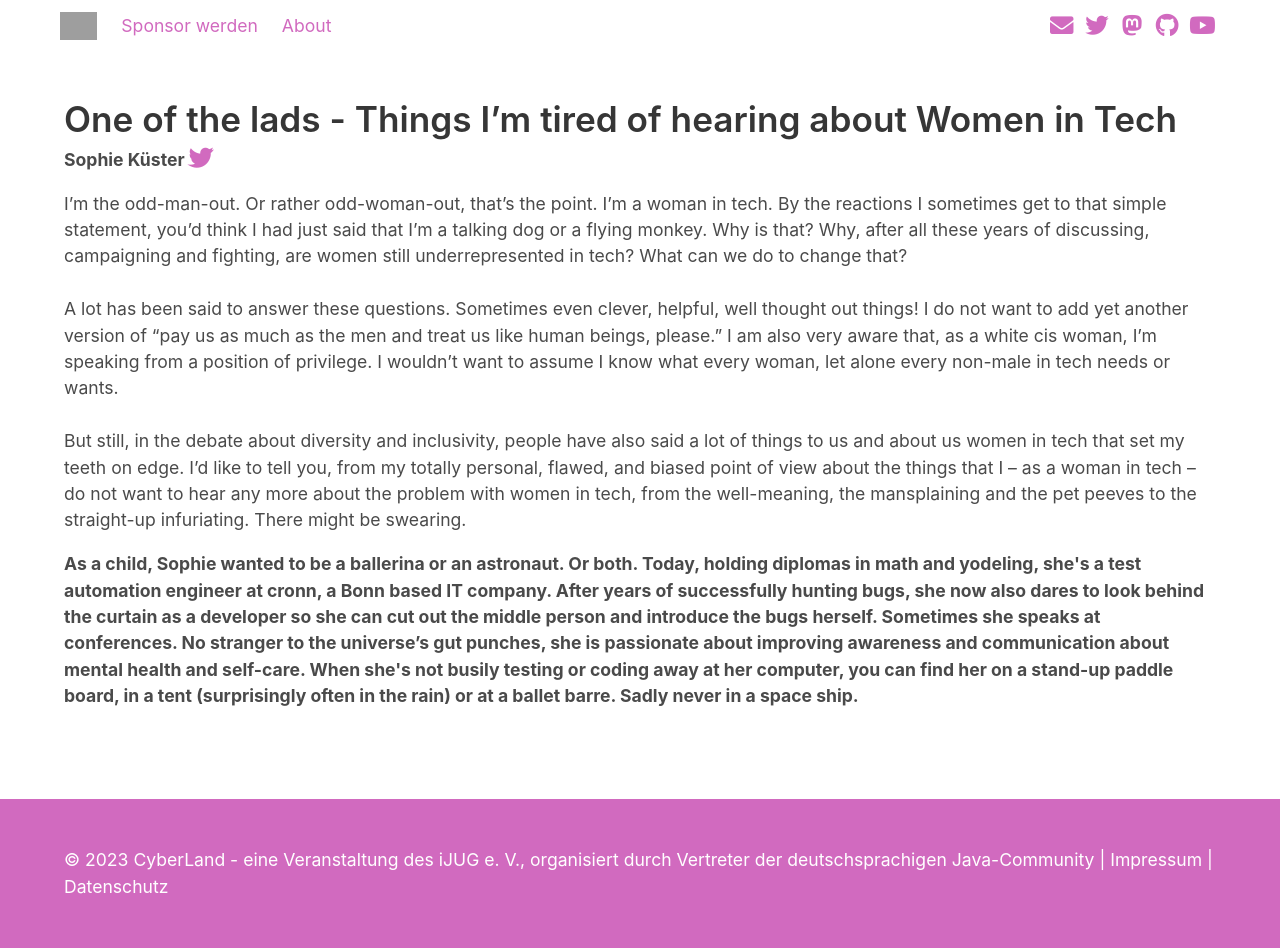
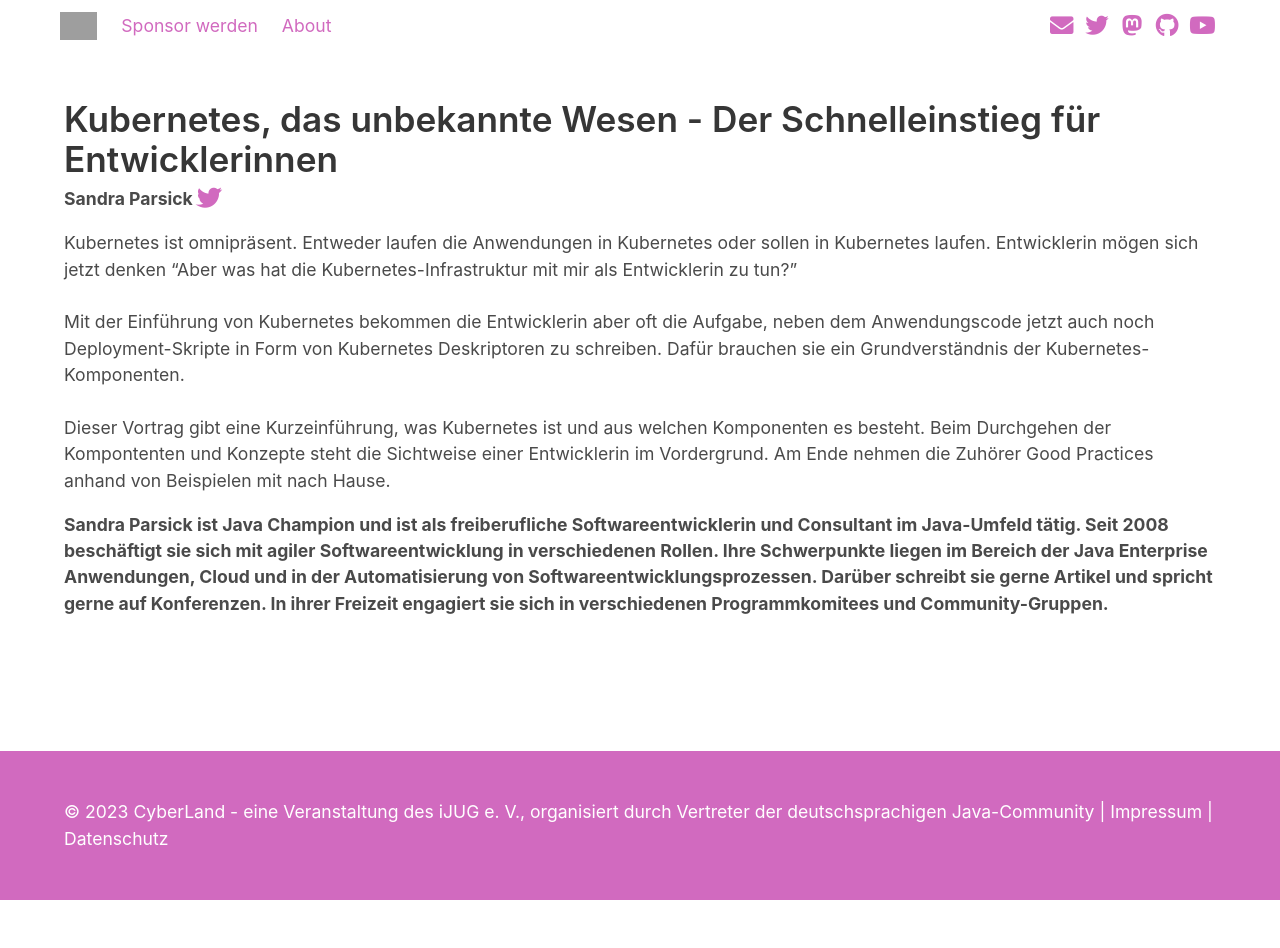
Before and after one commit to CyberLandConf/CyberLandConf.github.io, a Jekyll site: the page built from _sessions/2023-11-ladies-night/session-52.md, in a window 1280 px wide. Built offline with Jekyll 4.4.1, drawn with Linux system fonts in a browser that asks for light colours; after the commit the page ends 900 px from its top, so only the background shows below that; grey boxes are pictures that could not be loaded.

Commit message:
add kubernetes talk

```diff
--- a/_data/speakers.yml
+++ b/_data/speakers.yml
@@ -68,7 +68,7 @@
 - id: 'sandra-parsick'
   firstName: 'Sandra'
   lastName: 'Parsick'
-  bio: 'Sandra Parsick ist als freiberufliche Softwareentwicklerin und Consultant im Java-Umfeld tätig. Seit 2008 beschäftigt sie sich mit agiler Softwareentwicklung in verschiedenen Rollen. Ihre Schwerpunkte liegen in den Bereichen Java-Enterprise-Anwendungen, agile Methoden, Software Craftsmanship und der Automatisierung von Softwareentwicklungsprozessen. In ihrer Freizeit engagiert sie sich in der Softwerkskammer Ruhrgebiet.'
+  bio: 'Sandra Parsick ist Java Champion und ist als freiberufliche Softwareentwicklerin und Consultant im Java-Umfeld tätig. Seit 2008 beschäftigt sie sich mit agiler Softwareentwicklung in verschiedenen Rollen. Ihre Schwerpunkte liegen im Bereich der Java Enterprise Anwendungen, Cloud und in der Automatisierung von Softwareentwicklungsprozessen. Darüber schreibt sie gerne Artikel und spricht gerne auf Konferenzen. In ihrer Freizeit engagiert sie sich in verschiedenen Programmkomitees und Community-Gruppen.'
   twitter: 'SandraParsick'
 - id: 'nora-schoener'
   firstName: 'Nora'
--- a/_sessions/2023-11-ladies-night/session-52.md
+++ b/_sessions/2023-11-ladies-night/session-52.md
@@ -1,13 +1,12 @@
 ---
   session-id: 'session-52'
-  title: "One of the lads - Things I’m tired of hearing about Women in Tech"
+  title: "Kubernetes, das unbekannte Wesen - Der Schnelleinstieg für Entwicklerinnen"
   abstract: |
-    I’m the odd-man-out. Or rather odd-woman-out, that’s the point. I’m a woman in tech. By the reactions I sometimes get to that simple statement, you’d think I had just said that I’m a talking dog or a flying monkey. Why is that? Why, after all these years of discussing, campaigning and fighting, are women still underrepresented in tech? What can we do to change that?
+    Kubernetes ist omnipräsent. Entweder laufen die Anwendungen in Kubernetes oder sollen in Kubernetes laufen. Entwicklerin mögen sich jetzt denken “Aber was hat die Kubernetes-Infrastruktur mit mir als Entwicklerin zu tun?”
 
-    A lot has been said to answer these questions. Sometimes even clever, helpful, well thought out things! I do not want to add yet another version of “pay us as much as the men and treat us like human beings, please.” I am also very aware that, as a white cis woman, I’m speaking from a position of privilege. I wouldn’t want to assume I know what every woman, let alone every non-male in tech needs or wants.
+    Mit der Einführung von Kubernetes bekommen die Entwicklerin aber oft die Aufgabe, neben dem Anwendungscode jetzt auch noch Deployment-Skripte in Form von Kubernetes Deskriptoren zu schreiben. Dafür brauchen sie ein Grundverständnis der Kubernetes-Komponenten.
 
-    But still, in the debate about diversity and inclusivity, people have also said a lot of things to us and about us women in tech that set my teeth on edge. I’d like to tell you, from my totally personal, flawed, and biased point of view about the things that I – as a woman in tech – do not want to hear any more about the problem with women in tech, from the well-meaning, the mansplaining and the pet peeves to the straight-up infuriating. There might be swearing.
-  meetupId: cyberland-ladies-night-23
-  speaker-id: 'sophie-kuester'
+    Dieser Vortrag gibt eine Kurzeinführung, was Kubernetes ist und aus welchen Komponenten es besteht. Beim Durchgehen der Kompontenten und Konzepte steht die Sichtweise einer Entwicklerin im Vordergrund. Am Ende nehmen die Zuhörer Good Practices anhand von Beispielen mit nach Hause.
+  speaker-id: 'sandra-parsick'
   layout: session
 ---
```
